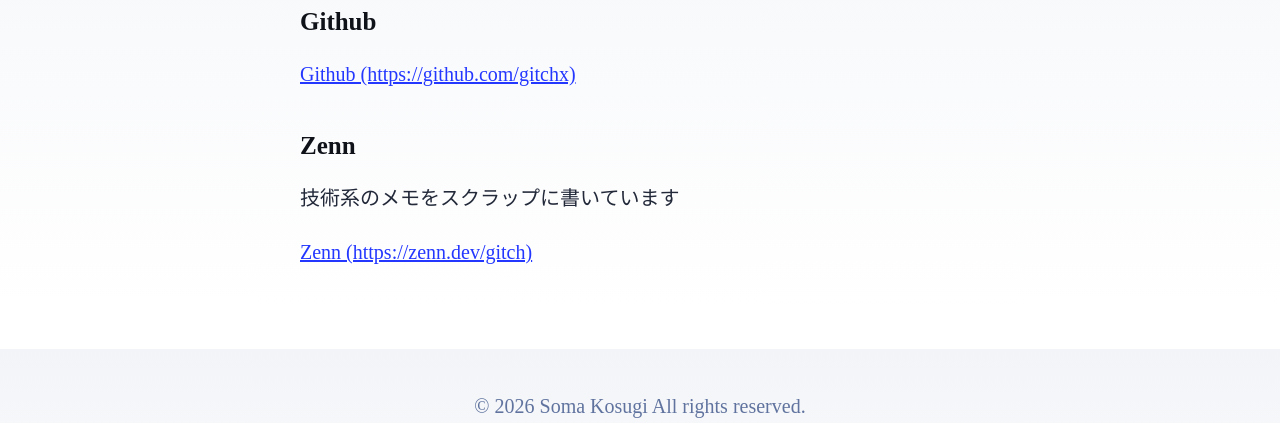
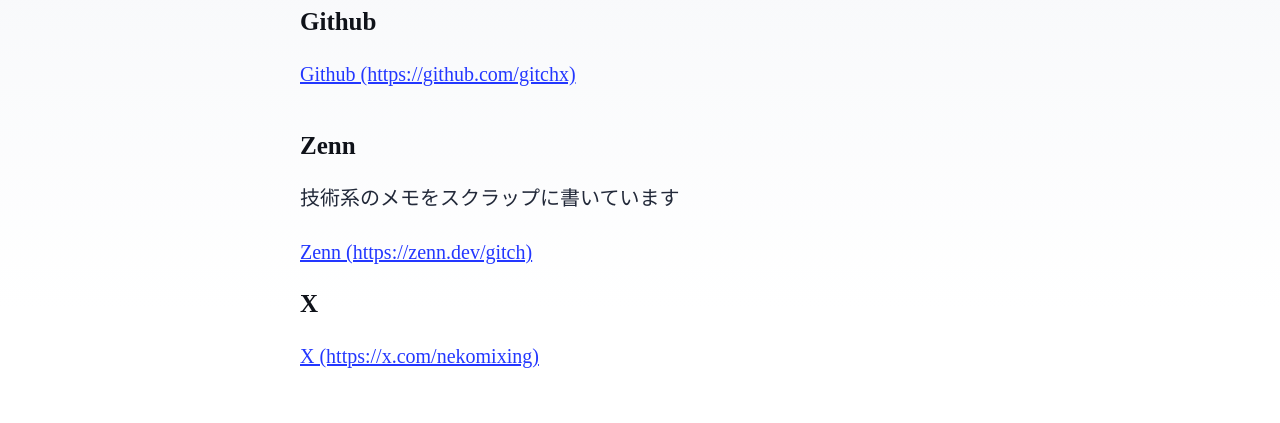
Before and after one commit to gitchx/gitchx.github.io, an Astro site: page / in a window 1280 px wide. Shown: the part 291-714 px from the top of the page. Built offline with nearby package versions, Linux system fonts and the light colour scheme; Astro itself is replaced by a stand-in of ours.

Commit message:
edit: home.md

```diff
--- a/src/content/home.md
+++ b/src/content/home.md
@@ -19,4 +19,8 @@
 
 [Zenn (https://zenn.dev/gitch)](https://zenn.dev/gitch)
 
+##### X
+
+[X (https://x.com/nekomixing)](https://x.com/nekomixing)
+
 </div>
```
